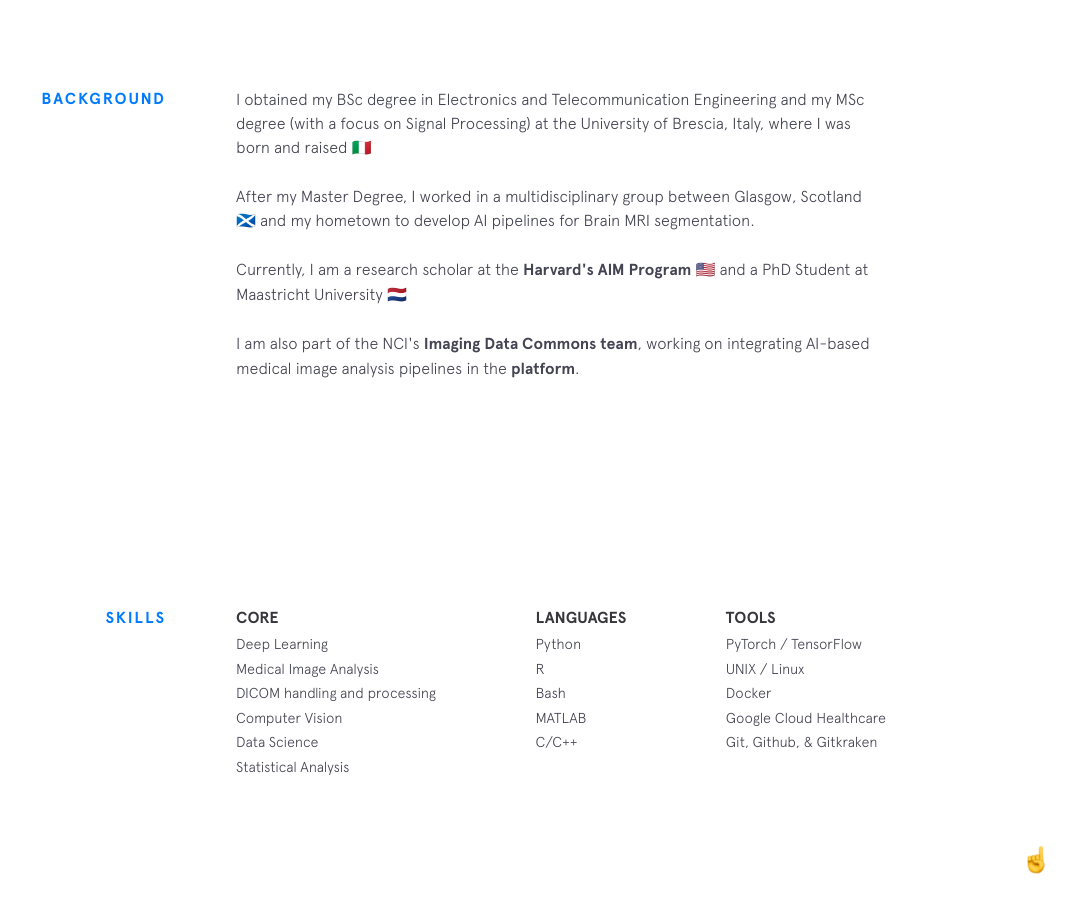
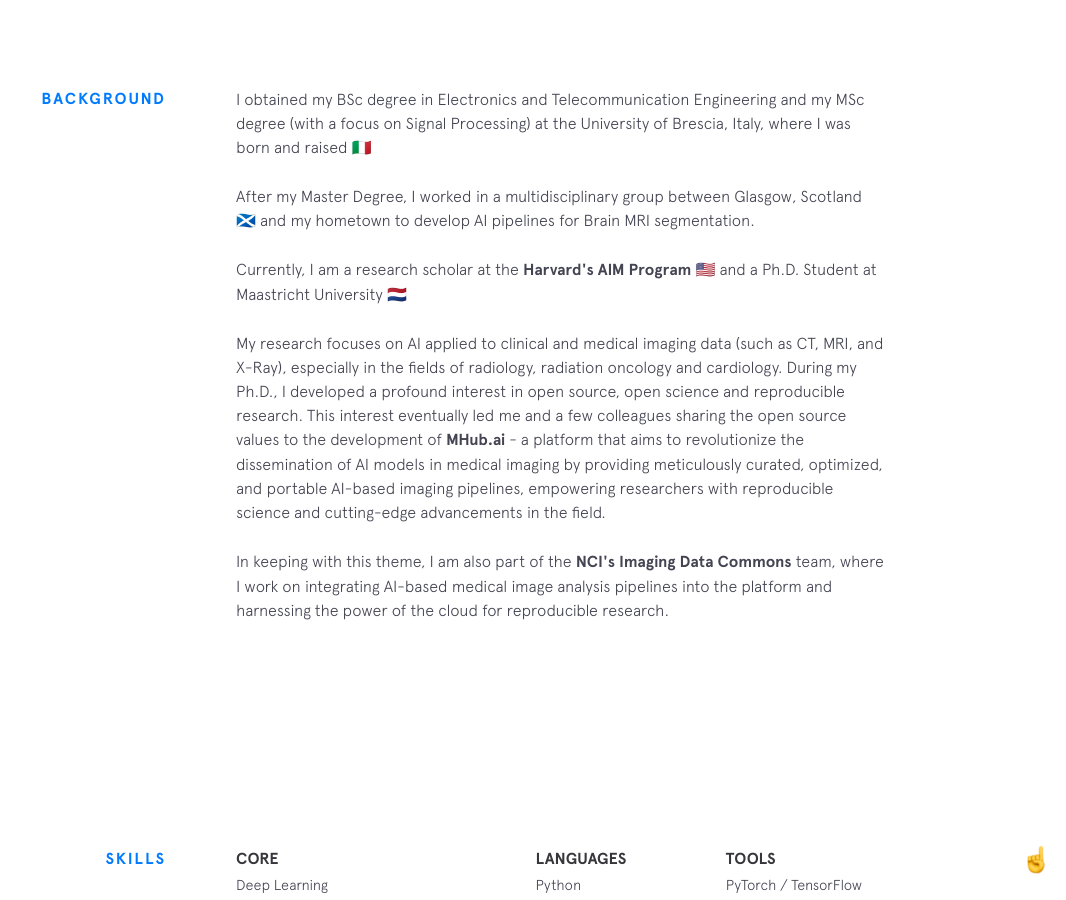
Before and after one commit to denbonte/denbonte.github.io, a Jekyll site: the page built from index.html, in a window 1280 px wide and 900 px high, scrolled down 913 px. Shown: the whole window, without its empty margins (214-1280 px from the left). Built offline with Jekyll 4.4.1, drawn with Linux system fonts in a browser that asks for light colours; nearby versions of some CDN libraries.

Commit message:
Update background.html

```diff
--- a/_includes/background.html
+++ b/_includes/background.html
@@ -10,11 +10,15 @@
     </p>
 
     <p>
-      Currently, I am a research scholar at the <a href="aim.hms.harvard.edu">Harvard's AIM Program</a> 🇺🇸 and a PhD Student at Maastricht University 🇳🇱
+      Currently, I am a research scholar at the <a href="aim.hms.harvard.edu">Harvard's AIM Program</a> 🇺🇸 and a Ph.D. Student at Maastricht University 🇳🇱
     </p>
 
     <p>
-      I am also part of the NCI's <a href="https://github.com/ImagingDataCommons">Imaging Data Commons team</a>, working on integrating AI-based medical image analysis pipelines in the <a href="https://datacommons.cancer.gov/repository/imaging-data-commons">platform</a>.
+      My research focuses on AI applied to clinical and medical imaging data (such as CT, MRI, and X-Ray), especially in the fields of radiology, radiation oncology and cardiology. During my Ph.D., I developed a profound interest in open source, open science and reproducible research. This interest eventually led me and a few colleagues sharing the open source values to the development of <a href="https://mhub.ai">MHub.ai</a> - a platform that aims to revolutionize the dissemination of AI models in medical imaging by providing meticulously curated, optimized, and portable AI-based imaging pipelines, empowering researchers with reproducible science and cutting-edge advancements in the field.
+    </p>
+
+    <p>
+      In keeping with this theme, I am also part of the <a href="https://datacommons.cancer.gov/repository/imaging-data-commons">NCI's Imaging Data Commons</a> team, where I work on integrating AI-based medical image analysis pipelines into the platform and harnessing the power of the cloud for reproducible research.
     </p>
 
   </div>
```
